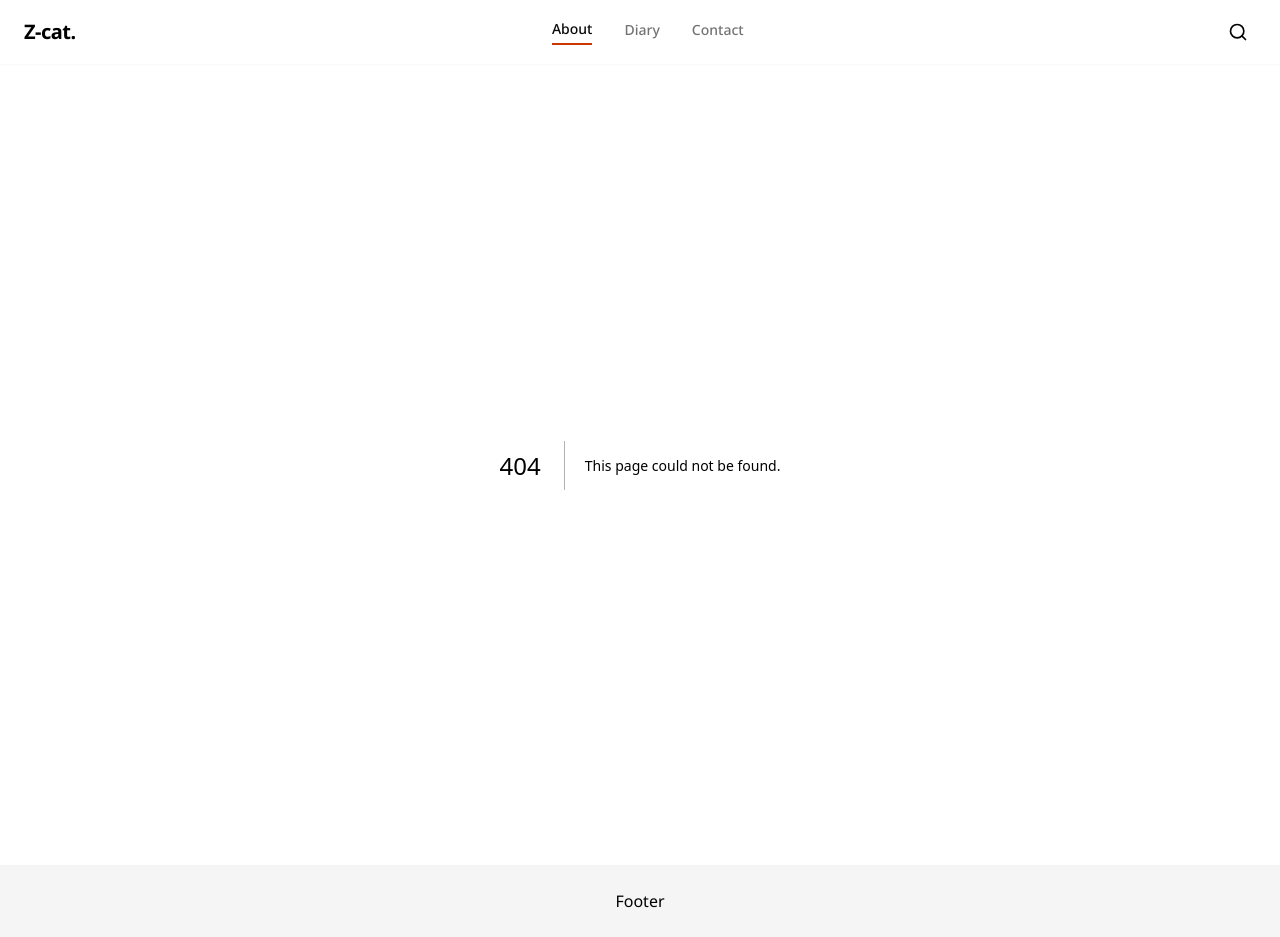
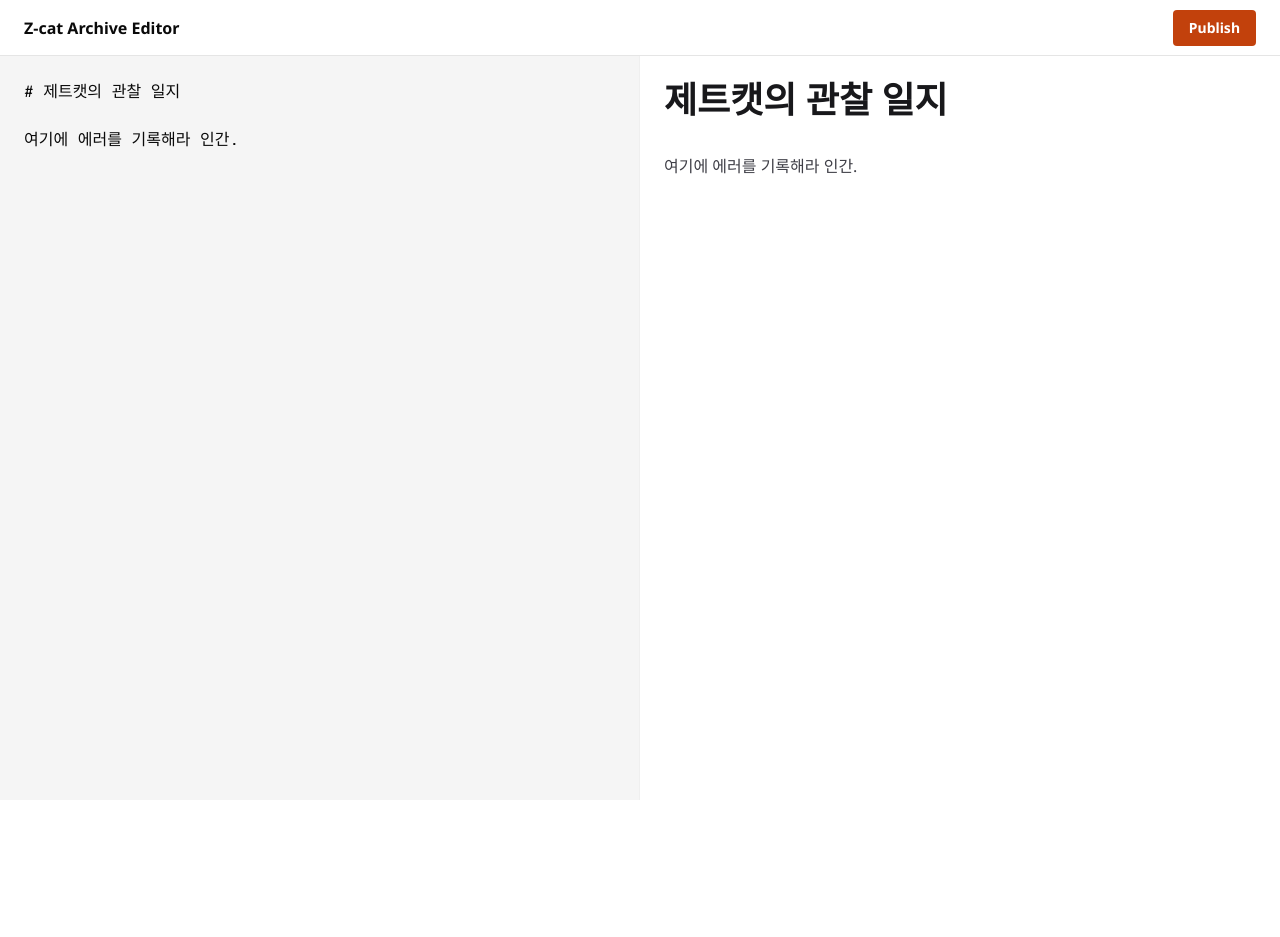
Before and after one commit to calevv/Z-cat-blog, a Next.js app: page /editor in a window 1280 px wide. Before the commit this address had no page. After the commit the page ends 800 px from the top, so only its background shows below. Built offline with nearby package versions, Linux system fonts and the light colour scheme.

Commit message:
Feat:폴더구조 생성

```diff
--- /dev/null
+++ b/src/app/(admin)/editor/page.tsx
@@ -0,0 +1,45 @@
+"use client";
+
+import { useState } from "react";
+import ReactMarkdown from "react-markdown";
+import remarkGfm from "remark-gfm";
+
+export default function EditorPage() {
+  // 입력한 마크다운 텍스트를 담을 상태
+  const [content, setContent] = useState<string>(
+    "# 제트캣의 관찰 일지\n\n여기에 에러를 기록해라 인간.",
+  );
+
+  return (
+    <div className="flex h-screen w-full flex-col">
+      {/* 상단 액션 바 (저장/발행 버튼 등) */}
+      <header className="flex h-14 items-center justify-between border-b px-6">
+        <h1 className="font-bold">Z-cat Archive Editor</h1>
+        <button className="bg-[#C2410C] px-4 py-2 text-sm text-white font-bold rounded">
+          Publish
+        </button>
+      </header>
+
+      {/* 에디터 메인 영역 (좌우 분할) */}
+      <div className="flex flex-1 overflow-hidden">
+        {/* 좌측: 마크다운 입력창 */}
+        <div className="w-1/2 border-r border-border/40 p-6 bg-muted">
+          <textarea
+            className="h-full w-full resize-none bg-transparent font-mono outline-none"
+            placeholder="마크다운을 입력하세요..."
+            value={content}
+            onChange={(e) => setContent(e.target.value)}
+          />
+        </div>
+
+        {/* 우측: 실시간 미리보기 (마크다운 뷰어) */}
+        <div className="w-1/2 overflow-y-auto bg-white p-6">
+          {/* prose 클래스가 마크다운 스타일링을 담당, max-w-none으로 너비 제한 해제 */}
+          <article className="prose prose-zinc max-w-none">
+            <ReactMarkdown remarkPlugins={[remarkGfm]}>{content}</ReactMarkdown>
+          </article>
+        </div>
+      </div>
+    </div>
+  );
+}
--- /dev/null
+++ b/src/app/(admin)/login/page.tsx
@@ -0,0 +1,3 @@
+export default function Page() {
+  return <div>contact</div>;
+}
--- /dev/null
+++ b/src/app/(public)/contact/page.tsx
@@ -0,0 +1,3 @@
+export default function Page() {
+  return <div>contact</div>;
+}
--- /dev/null
+++ b/src/app/(public)/diary/[slug]/page.tsx
@@ -0,0 +1,8 @@
+export default async function Page({
+  params,
+}: {
+  params: Promise<{ slug: string }>;
+}) {
+  const { slug } = await params;
+  return <div>diary {slug}</div>;
+}
--- /dev/null
+++ b/src/app/(public)/diary/page.tsx
@@ -0,0 +1,3 @@
+export default function Page() {
+  return <div>diary</div>;
+}
--- /dev/null
+++ b/src/app/(public)/layout.tsx
@@ -0,0 +1,13 @@
+import Footer from "@/components/layout/Footer";
+import Navigation from "@/components/layout/Navigation";
+import { ReactNode } from "react";
+
+export default function Layout({ children }: { children: ReactNode }) {
+  return (
+    <div className="min-h-screen flex flex-col ">
+      <Navigation />
+      <main className="flex-1"> {children}</main>
+      <Footer />
+    </div>
+  );
+}
--- a/src/app/globals.css
+++ b/src/app/globals.css
@@ -1,6 +1,8 @@
 @import "tailwindcss";
 @import "tw-animate-css";
 @import "shadcn/tailwind.css";
+
+@plugin "@tailwindcss/typography";
 
 @custom-variant dark (&:is(.dark *));
 
--- a/src/app/layout.tsx
+++ b/src/app/layout.tsx
@@ -2,8 +2,6 @@ import type { Metadata } from "next";
 import { Geist, Geist_Mono, Noto_Sans, Inter } from "next/font/google";
 import "./globals.css";
 import { cn } from "@/lib/utils";
-import Navigation from "@/components/layout/Navigation";
-import Footer from "@/components/layout/Footer";
 
 const interHeading = Inter({ subsets: ["latin"], variable: "--font-heading" });
 
@@ -33,7 +31,9 @@ export default function RootLayout({
     <html
       lang="en"
       className={cn(
-        "h-full",
+        "bg-background",
+        "text-foreground",
+        "min-h-screen",
         "antialiased",
         geistSans.variable,
         geistMono.variable,
@@ -42,11 +42,7 @@ export default function RootLayout({
         interHeading.variable,
       )}
     >
-      <body className="min-h-full flex flex-col ">
-        <Navigation />
-        <main className="flex-1"> {children}</main>
-        <Footer />
-      </body>
+      <body>{children}</body>
     </html>
   );
 }
--- a/src/components/layout/Navigation.tsx
+++ b/src/components/layout/Navigation.tsx
@@ -1,6 +1,10 @@
+"use client";
+
 import Link from "next/link";
+import { usePathname } from "next/navigation";
 
 export default function Navigation() {
+  const pathname = usePathname();
   return (
     <header className="sticky top-0 z-50 w-full bg-background/80 backdrop-blur-sm border-b border-muted/50">
       <div className="max-w-7xl mx-auto px-6 h-16 flex items-center justify-between">
@@ -13,19 +17,31 @@ export default function Navigation() {
         <nav className="hidden md:flex items-center gap-8 text-sm font-medium text-muted-foreground">
           <Link
             href="/"
-            className="hover:text-foreground transition-colors text-foreground border-b-2 border-primary pb-1"
+            className={`transition-colors pb-1 border-b-2 ${
+              pathname === "/"
+                ? "text-foreground border-primary"
+                : "text-muted-foreground hover:text-foreground border-transparent"
+            }`}
           >
             About
           </Link>
           <Link
             href="/diary"
-            className="hover:text-foreground transition-colors pb-1"
+            className={`transition-colors pb-1 border-b-2 ${
+              pathname === "/diary"
+                ? "text-foreground border-primary"
+                : "text-muted-foreground hover:text-foreground border-transparent"
+            }`}
           >
             Diary
           </Link>
           <Link
             href="/contact"
-            className="hover:text-foreground transition-colors pb-1"
+            className={`transition-colors pb-1 border-b-2 ${
+              pathname === "/contact"
+                ? "text-foreground border-primary"
+                : "text-muted-foreground hover:text-foreground border-transparent"
+            }`}
           >
             Contact
           </Link>
```
Also changed, not shown: src/app/(public)/page.tsx (renamed from src/app/page.tsx).
